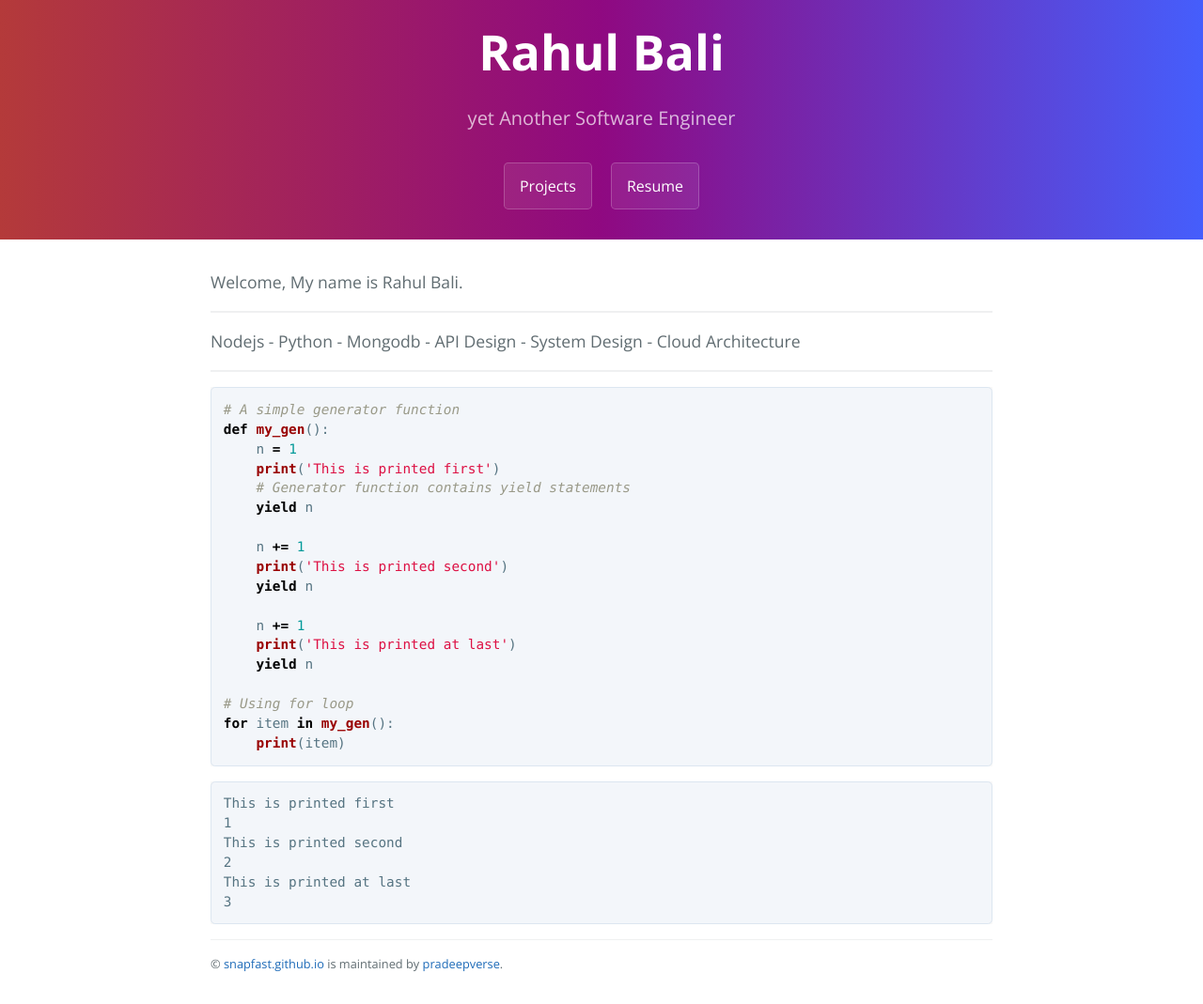
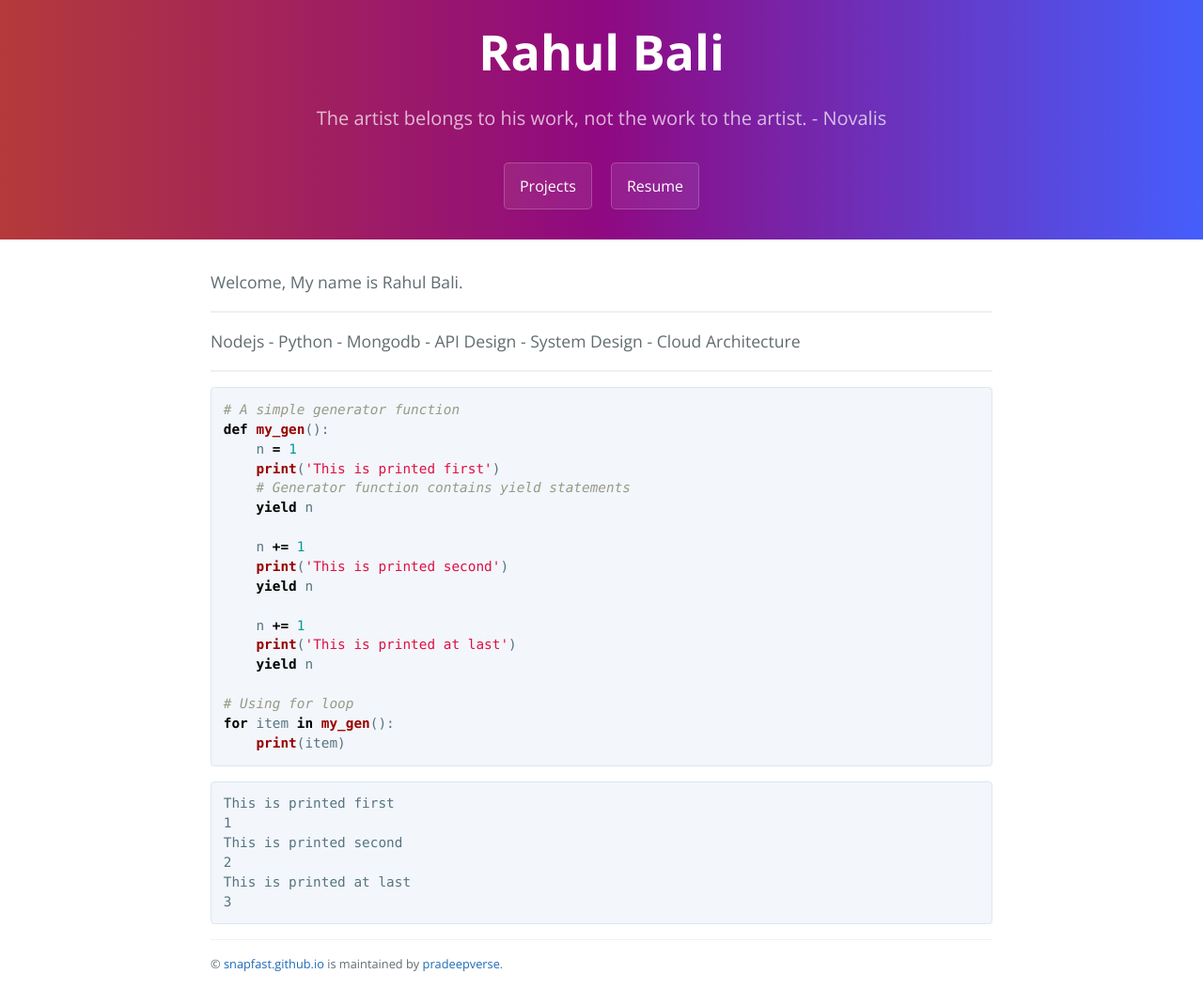
Before and after one commit to pradeepverse/snapfast.github.io, a Jekyll site: the page built from index.md, in a window 1280 px wide. Shown: the whole page at 94% size. Built offline with Jekyll 4.4.1, drawn with Linux system fonts in a browser that asks for light colours.

Commit message:
Update _config.yml

```diff
--- a/_config.yml
+++ b/_config.yml
@@ -1,5 +1,5 @@
 title: Rahul Bali
-description: yet Another Software Engineer
+description: The artist belongs to his work, not the work to the artist. - Novalis
 show_downloads: false
 project_page: false
 google_analytics:
```
